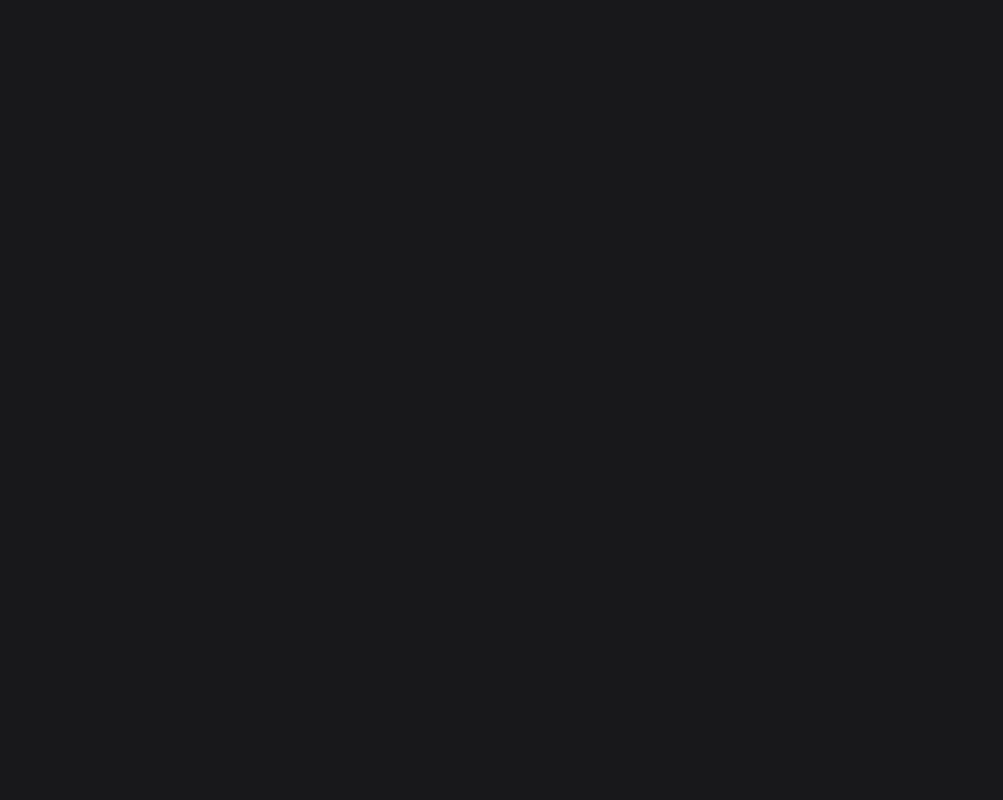
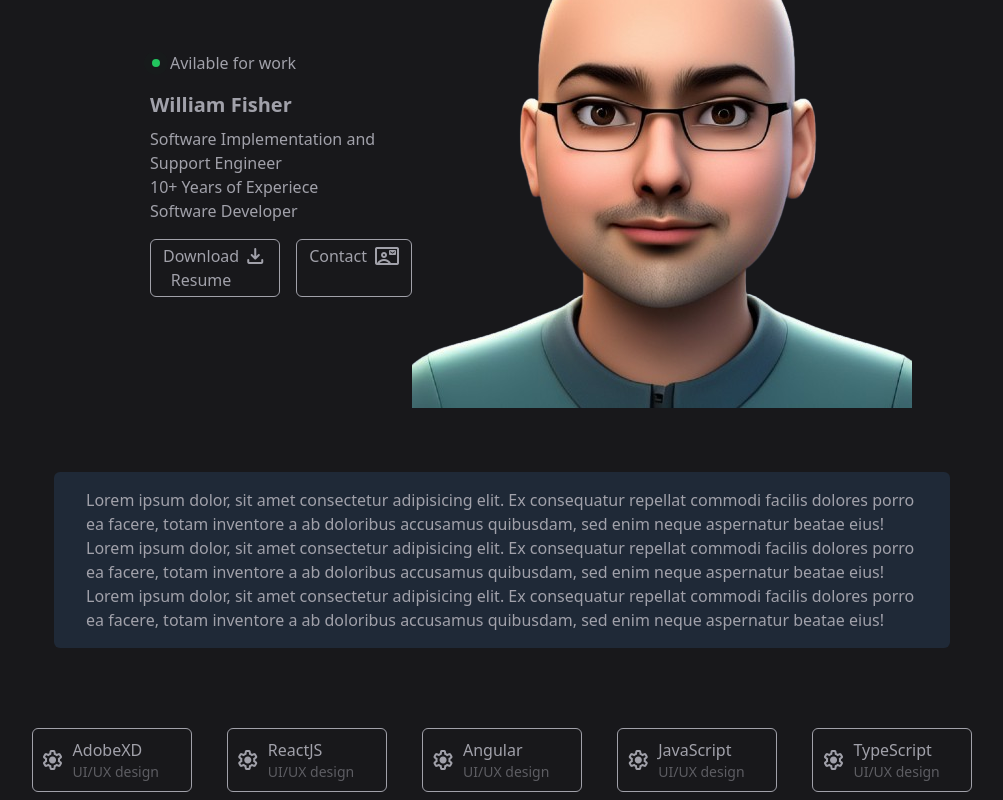
Before and after one commit to williamfisher9/personal-portfolio, a React (Vite) app in the folder frontend/: page / in a window 1280 px wide. Shown: the part 220-1020 px from the top of the page, without its empty margins (138-1141 px from the left). Before the commit the page ends 800 px from the top, so only its background shows below. Built offline with nearby package versions, Linux system fonts and the light colour scheme.

Commit message:
added portfolio sections

```diff
--- a/frontend/src/App.jsx
+++ b/frontend/src/App.jsx
@@ -1,8 +1,16 @@
 import Header from "./components/Header/Header";
+import Hero from "./components/Hero/Hero";
+import IntroductoryMessage from "./components/IntroductoryMessage/IntroductoryMessage";
+import Skills from "./components/Skills/Skills";
 
 const App = () => {
   return (
-    <Header />
+    <>
+      <Header />
+      <Hero />
+      <IntroductoryMessage />
+      <Skills />
+    </>
   )
 }
 
--- a/frontend/src/components/Header/Header.css
+++ b/frontend/src/components/Header/Header.css
@@ -2,7 +2,7 @@
     @apply h-10 border border-zinc-400 text-zinc-400 px-8 rounded-md hover:bg-zinc-400 hover:text-zinc-900 max-md:hidden
 }
 
-.material-symbols-rounded {
-    @apply  text-zinc-400 md:hidden text-3xl rounded-md
-    p-[1px] hover:cursor-pointer bg-slate-500/25 active:transition-[scale] active:scale-90 active:duration-300 active:select-none
+.menu-icon {
+    @apply  text-zinc-400 md:hidden text-3xl rounded-md p-[1px] hover:cursor-pointer
+    bg-slate-500/25 active:transition-[scale] active:scale-90 active:duration-300 active:select-none
 }
--- a/frontend/src/components/Header/Header.jsx
+++ b/frontend/src/components/Header/Header.jsx
@@ -14,11 +14,8 @@ const Header = () => {
             <a href='/'>
                 <img src='favicon.png' className='size-16' alt='logo-image' />
             </a>
-
-            <span className="material-symbols-rounded" onClick={() => setNavOpenState(prev => !prev)}>{!navOpenState ? 'menu' : 'close'}</span>
-
+            <span className="menu-icon material-symbols-rounded" onClick={() => setNavOpenState(prev => !prev)}>{!navOpenState ? 'menu' : 'close'}</span>
             <Navbar navOpenState={navOpenState} closeNav={closeNav}/>
-
             <button className='header-btn'>LOGIN</button>
         </div>
     )
--- /dev/null
+++ b/frontend/src/components/Hero/Hero.css
@@ -0,0 +1,11 @@
+.hero-section {
+    @apply w-full px-40 flex justify-between
+}
+
+.btn-group {
+    @apply flex gap-4 mt-4
+}
+
+.btn {
+    @apply bg-transparent text-zinc-400 rounded-md border border-zinc-400 hover:bg-zinc-400 hover:text-zinc-900 px-3 py-1
+}
--- /dev/null
+++ b/frontend/src/components/Hero/Hero.jsx
@@ -0,0 +1,33 @@
+import "./Hero.css";
+
+const Hero = () => {
+  return (
+    <div className="px-32 py-8">
+        <div className="hero-section">
+      <div className="flex flex-col justify-center">
+        <div className="text-zinc-400 mt-4">
+          <div className="flex gap-2 items-center my-4">
+            <div className="size-3 rounded-full relative">
+                <div className="absolute size-full bg-green-500 animate-ping rounded-full opacity-85"></div>
+                <div className="absolute top-[50%] left-[50%] translate-x-[-50%] translate-y-[-50%] mx-auto size-2 bg-green-500 rounded-full"></div>
+            </div>
+            <h1>Avilable for work</h1>
+          </div>
+
+          <h1 className="text-xl font-bold my-2">William Fisher</h1>
+          <h1>Software Implementation and Support Engineer</h1>
+          <h1>10+ Years of Experiece</h1>
+          <h1>Software Developer</h1>
+        </div>
+        <div className="btn-group">
+          <button className="btn flex gap-1">Download Resume <span className="material-symbols-rounded">download</span></button>
+          <button className="btn flex gap-2">Contact <span className="material-symbols-rounded">contact_mail</span></button>
+        </div>
+      </div>
+      <img src="profile.png" alt="profile-image" />
+    </div>
+    </div>
+  );
+};
+
+export default Hero;
--- /dev/null
+++ b/frontend/src/components/IntroductoryMessage/IntroductoryMessage.jsx
@@ -0,0 +1,16 @@
+const IntroductoryMessage = () => {
+    return (
+        <div className="px-48 py-8">
+            <div className="bg-gray-800 rounded-md px-8 py-4">
+                <p className="text-zinc-400">Lorem ipsum dolor, sit amet consectetur adipisicing elit. Ex consequatur repellat commodi facilis dolores porro ea facere,
+                    totam inventore a ab doloribus accusamus quibusdam, sed enim neque aspernatur beatae eius!</p>
+                    <p className="text-zinc-400">Lorem ipsum dolor, sit amet consectetur adipisicing elit. Ex consequatur repellat commodi facilis dolores porro ea facere,
+                    totam inventore a ab doloribus accusamus quibusdam, sed enim neque aspernatur beatae eius!</p>
+                    <p className="text-zinc-400">Lorem ipsum dolor, sit amet consectetur adipisicing elit. Ex consequatur repellat commodi facilis dolores porro ea facere,
+                    totam inventore a ab doloribus accusamus quibusdam, sed enim neque aspernatur beatae eius!</p>
+            </div>
+        </div>
+    )
+}
+
+export default IntroductoryMessage
--- a/frontend/src/components/Navbar/Navbar.css
+++ b/frontend/src/components/Navbar/Navbar.css
@@ -1,5 +1,5 @@
 .navbar-menu {
-    @apply rounded-xl flex gap-2 relative bg-slate-500/25
+    @apply rounded-xl flex gap-2 bg-slate-500/25 relative
 }
 
 .mid-screen-navbar {
--- /dev/null
+++ b/frontend/src/components/Skills/Skills.css
@@ -0,0 +1,3 @@
+.skill-item {
+    @apply w-40 h-16 border border-zinc-400 rounded-md flex gap-2 items-center px-2 text-zinc-400
+}
--- /dev/null
+++ b/frontend/src/components/Skills/Skills.jsx
@@ -0,0 +1,42 @@
+import './Skills.css'
+
+const Skills = () => {
+
+    const skill_items = [
+        {icon_name: 'settings', skill_name: 'AdobeXD', skill_desc: 'UI/UX design'},
+        {icon_name: 'settings', skill_name: 'ReactJS', skill_desc: 'UI/UX design'},
+        {icon_name: 'settings', skill_name: 'Angular', skill_desc: 'UI/UX design'},
+        {icon_name: 'settings', skill_name: 'JavaScript', skill_desc: 'UI/UX design'},
+        {icon_name: 'settings', skill_name: 'TypeScript', skill_desc: 'UI/UX design'},
+        {icon_name: 'settings', skill_name: 'JQuery', skill_desc: 'UI/UX design'},
+        {icon_name: 'settings', skill_name: 'CSS', skill_desc: 'UI/UX design'},
+        {icon_name: 'settings', skill_name: 'Bootstrap', skill_desc: 'UI/UX design'},
+        {icon_name: 'settings', skill_name: 'Tailwind', skill_desc: 'UI/UX design'},
+        {icon_name: 'settings', skill_name: 'HTML', skill_desc: 'UI/UX design'},
+        {icon_name: 'settings', skill_name: 'Java', skill_desc: 'UI/UX design'},
+        {icon_name: 'settings', skill_name: 'Python', skill_desc: 'UI/UX design'},
+        {icon_name: 'settings', skill_name: 'Flask', skill_desc: 'UI/UX design'},
+        {icon_name: 'settings', skill_name: 'Spring Boot', skill_desc: 'UI/UX design'},
+        {icon_name: 'settings', skill_name: 'Spring Security', skill_desc: 'UI/UX design'}
+    ]
+
+    return (
+        <div className="px-32 py-8">
+            <div className="px-8 py-4 grid gap-4 grid-cols-[repeat(auto-fill,_minmax(160px,_1fr))] place-items-center">
+                {
+                    skill_items.map((item) => {
+                        return <div className='skill-item hover:scale-105 transition-all duration-400 select-none' key={item.skill_name}>
+                        <span className="material-symbols-rounded">{item.icon_name}</span>
+                        <div className='flex flex-col'>
+                            <span className='text-md'>{item.skill_name}</span>
+                            <span className='text-sm text-zinc-400/50'>{item.skill_desc}</span>
+                        </div>
+                    </div>
+                    })
+                }
+            </div>
+        </div>
+    )
+}
+
+export default Skills
```
Also changed, not shown: frontend/public/profile.png (added).
